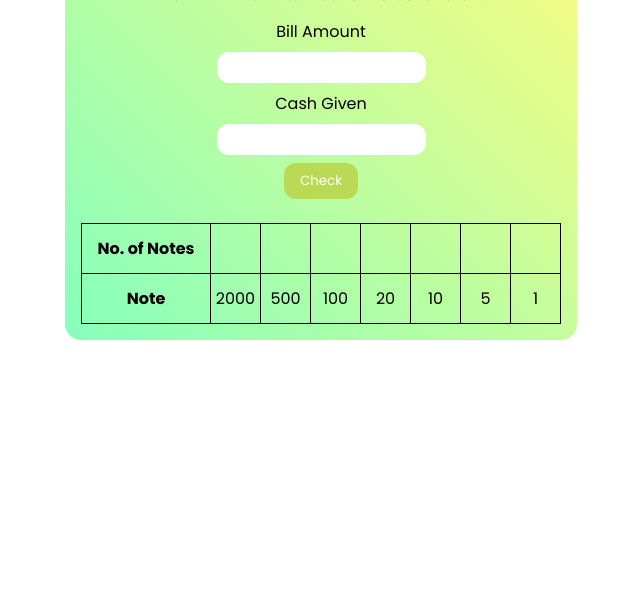
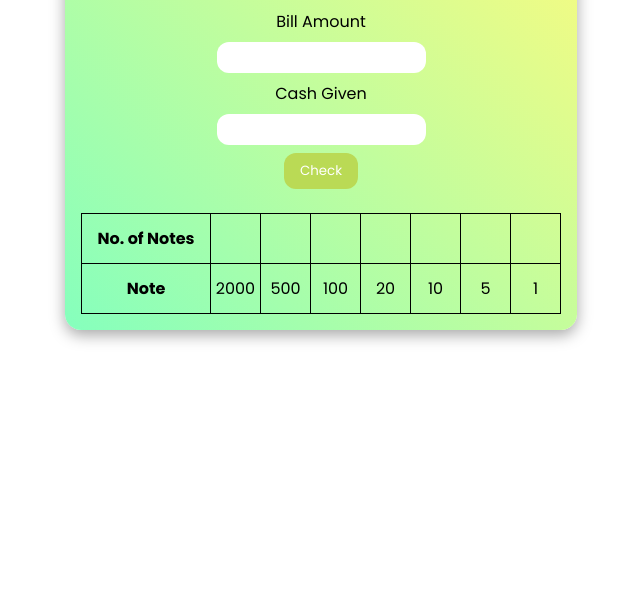
Before and after one commit to vivekbhatt07/Cash-Register-Manager, a plain HTML site: page index.html in a window 1280 px wide. Shown: the part 199-800 px from the top of the page, without its empty margins (319-959 px from the left). Drawn offline with Linux system fonts and the light colour scheme.

Commit message:
style: box-shadow

```diff
--- a/styles.css
+++ b/styles.css
@@ -15,17 +15,19 @@ html {
 body {
   padding: 0;
   margin: 0;
+  /* background-color: #171717; */
 }
 
 .container {
   display: flex;
   flex-direction: column;
   width: 40%;
-  margin: 80px auto;
+  margin: 70px auto;
   padding: 16px;
   gap: 12px;
   background-image: linear-gradient(45deg, #85ffbd 0%, #fffb7d 100%);
   border-radius: 16px;
+  box-shadow: rgba(0, 0, 0, 0.35) 0px 5px 15px;
 }
 
 .container_head {
```
